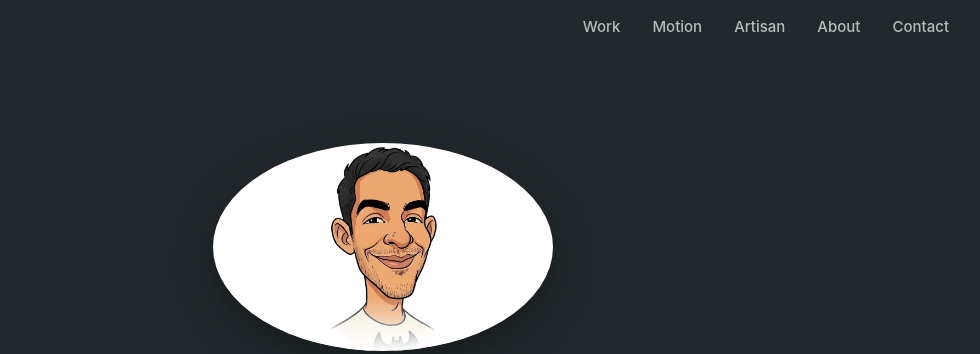
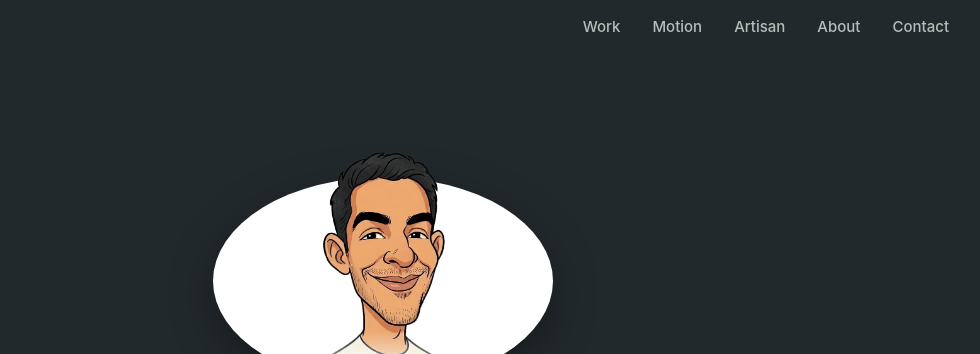
Before and after one commit to riius/luislopezcreates, a website: page public/index.html in a window 1280 px wide. Shown: the top 354 px of the page, without its empty margins (257-1237 px from the left). Drawn offline with nearby package versions, Linux system fonts and the light colour scheme; no server answers.

Commit message:
Head pops out of the top of the oval; body stays inside
Co-Authored-By: Claude Sonnet 5.5 <noreply@anthropic.com>
Claude-Session: https://claude.ai/code/session_017mSNT2PdQ8rVhebfWsi65k

```diff
--- a/public/index.html
+++ b/public/index.html
@@ -32,7 +32,7 @@
 <div id="home">
   <section class="hero">
     <div>
-      <div class="hero-oval"><img class="hero-me" alt="Illustration of Luis Lopez" src="assets/9499991f2967.webp"></div>
+      <div class="hero-oval"><span class="ov"><img class="hero-me" alt="Illustration of Luis Lopez" src="assets/9499991f2967.webp"></span><img class="hero-pop" aria-hidden="true" alt="Illustration of Luis Lopez" src="assets/9499991f2967.webp"></div>
       <h1><span class="wepa" id="hg">¡Wepa!</span> <span id="hn">I’m Luis.</span></h1>
       <p id="hs">A <b>Digital Designer / Motion</b> with 10+ years crafting animation, interactive experiences, emails, and landing pages that earn the click.</p>
       <div class="stack"><div class="row"><a class="btn p" href="#work">See my work</a><a class="btn s" href="#" data-open-form>Let's chat</a></div></div>
--- a/public/styles.css
+++ b/public/styles.css
@@ -227,12 +227,14 @@ h1,h2{color:var(--head);font-family:'Bricolage Grotesque',var(--font);font-weigh
 .live-pop{position:absolute;left:50%;top:50%;z-index:12;transform:translate(-50%,-42%) scale(.92);opacity:0;pointer-events:none;white-space:nowrap;cursor:pointer;padding:.85em 1.6em;border-radius:999px;background:var(--accent);color:var(--accent-text);font:700 max(12px,2cqw) var(--font);box-shadow:0 1cqw 3cqw rgba(10,20,30,.35);transition:opacity .25s,transform .25s,background-color .2s}
 .thumb:hover .live-pop{opacity:1;pointer-events:auto;transform:translate(-50%,-50%) scale(1)}
 .live-pop:hover{background:var(--purple)}
-.hero-oval{position:relative;width:min(340px,86vw);aspect-ratio:340/208;border-radius:50%;background:#fff;margin:0 auto 26px;overflow:hidden;display:flex;align-items:flex-end;justify-content:center;box-shadow:0 14px 44px rgba(0,0,0,.35);animation:meIn .8s cubic-bezier(.34,1.56,.64,1) .1s both}
-.hero-oval::after{content:"";position:absolute;inset:0;border-radius:50%;pointer-events:none;background:linear-gradient(to top,#fff 0,rgba(255,255,255,.85) 5%,rgba(255,255,255,0) 26%)}
-.hero-oval .hero-me{display:block;height:98%;width:auto;max-width:none;margin:0;pointer-events:none;user-select:none}
+.hero-oval{position:relative;width:min(340px,86vw);aspect-ratio:340/208;margin:34px auto 26px;animation:meIn .8s cubic-bezier(.34,1.56,.64,1) .1s both}
+.hero-oval .ov{position:absolute;inset:0;border-radius:50%;background:#fff;overflow:hidden;box-shadow:0 14px 44px rgba(0,0,0,.35)}
+.hero-oval .ov::after{content:"";position:absolute;inset:0;border-radius:50%;pointer-events:none;background:linear-gradient(to top,#fff 0,rgba(255,255,255,.85) 5%,rgba(255,255,255,0) 26%)}
+.hero-oval .hero-me,.hero-oval .hero-pop{display:block;position:absolute;left:50%;bottom:0;height:112%;width:auto;max-width:none;transform:translateX(-50%);pointer-events:none;user-select:none}
+.hero-oval .hero-pop{clip-path:inset(0 0 56% 0)}
 @keyframes meIn{from{opacity:0;transform:translateY(18px) scale(.94)}to{opacity:1;transform:none}}
 @media(prefers-reduced-motion:reduce){.hero-oval{animation:none}}
-@media(max-width:820px){.hero-oval{width:min(300px,84vw);margin-bottom:22px}}
+@media(max-width:820px){.hero-oval{width:min(300px,84vw);margin:30px auto 22px}}
 
 
 .topo{display:none!important}
```
